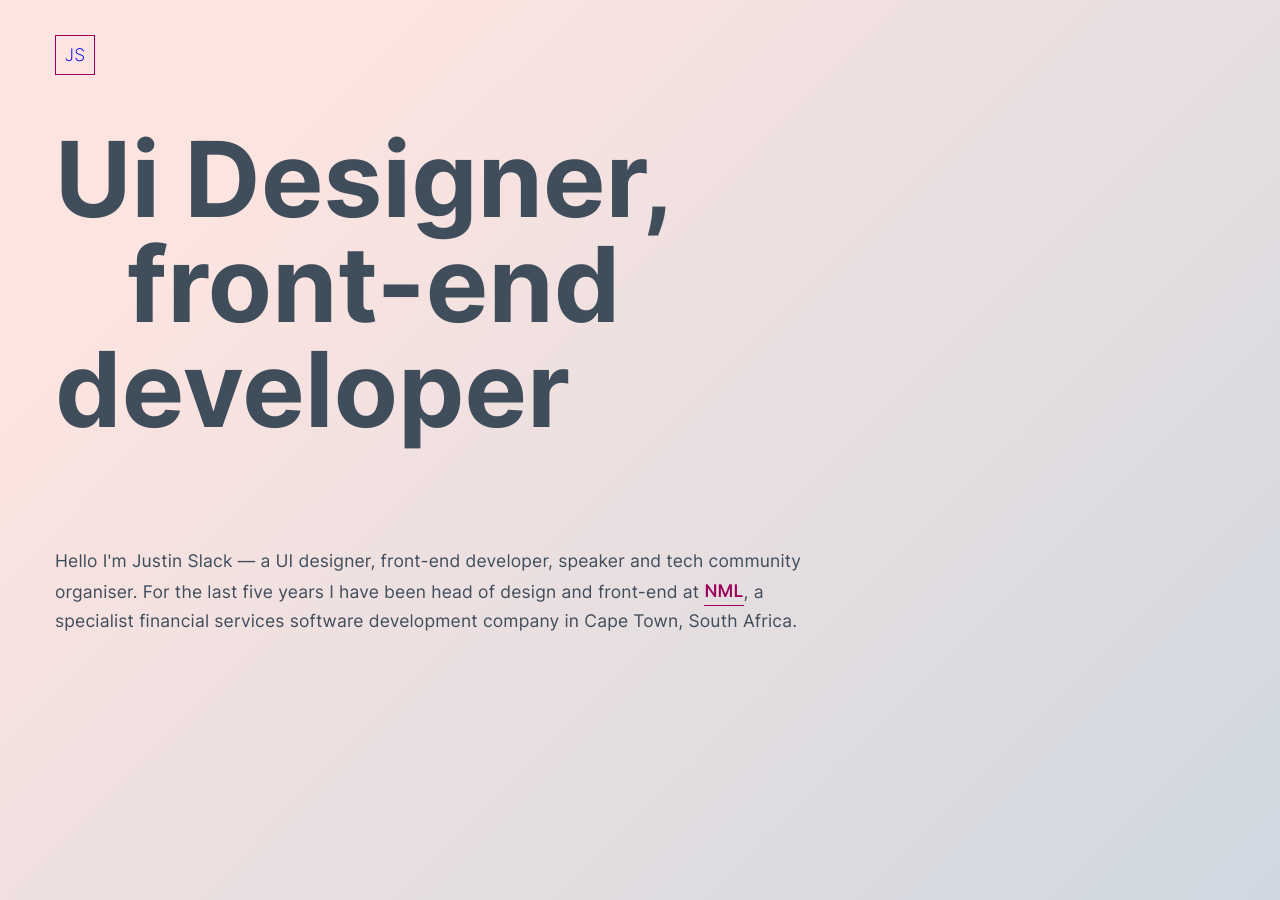
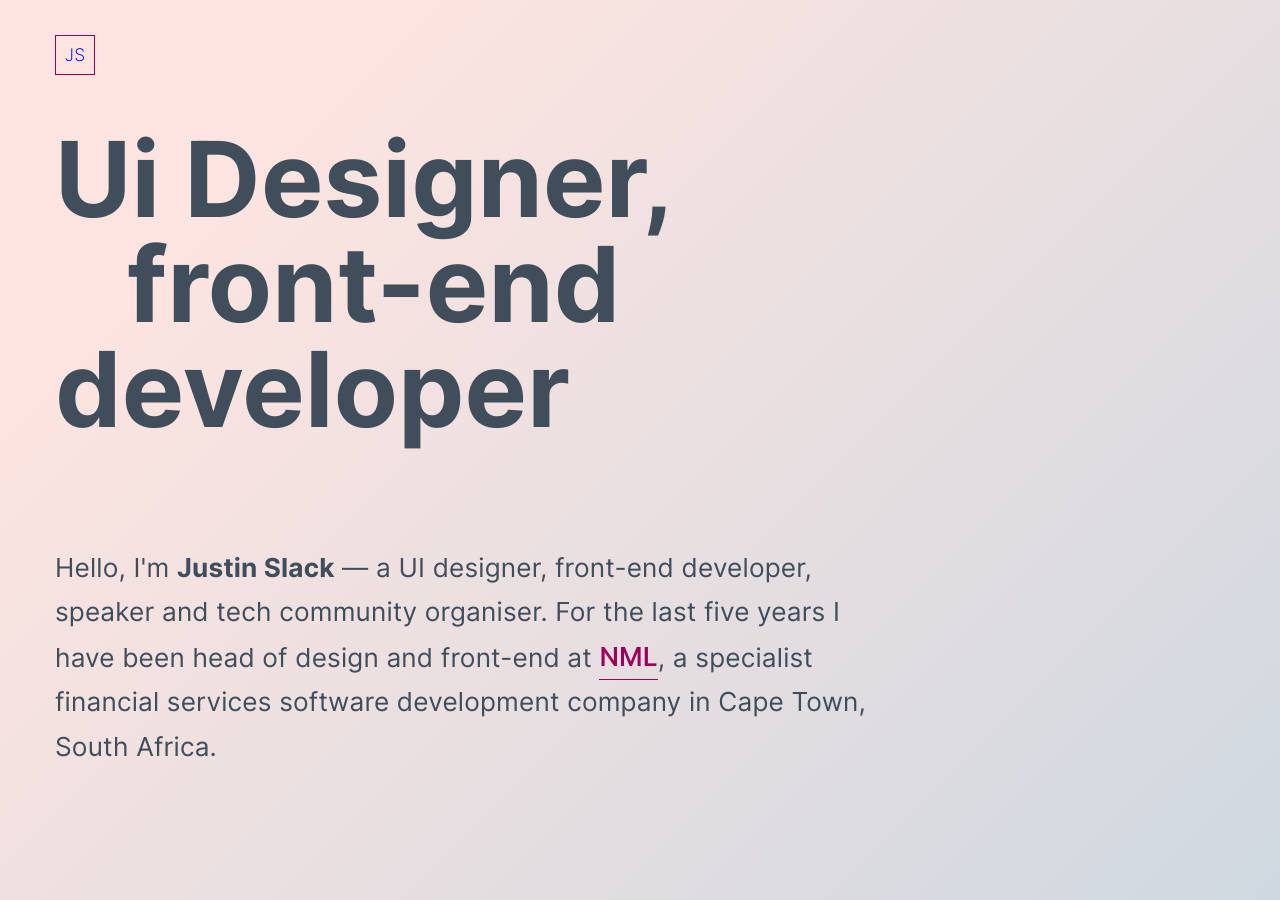
Before and after one commit to justinslack/justinslack.com, a Jekyll site: the page built from index.html, in a window 1280 px wide. Built offline with Jekyll 4.4.1, drawn with Linux system fonts in a browser that asks for light colours.

Commit message:
font size change

```diff
--- a/_includes/critical/home-page.css
+++ b/_includes/critical/home-page.css
@@ -20,5 +20,6 @@
 }
 
 .lead {
-  max-width: 70ch;
+  font-size: 1.5em;
+  max-width: 50ch;
 }
--- a/index.html
+++ b/index.html
@@ -13,7 +13,7 @@ critical: home-page.css
     developer
   </h1>
   <p class="lead">
-    Hello I'm Justin Slack — a UI designer, front-end developer, speaker and tech community organiser. For the last five years I have been head of design and front-end at <a href="https://nml.co.za">NML</a>, a specialist financial services software development company in Cape Town, South Africa.
+    Hello, I'm <strong>Justin Slack</strong> — a UI designer, front-end developer, speaker and tech community organiser. For the last five years I have been head of design and front-end at <a href="https://nml.co.za">NML</a>, a specialist financial services software development company in Cape Town, South Africa.
   </p>
 
 </section>
```
